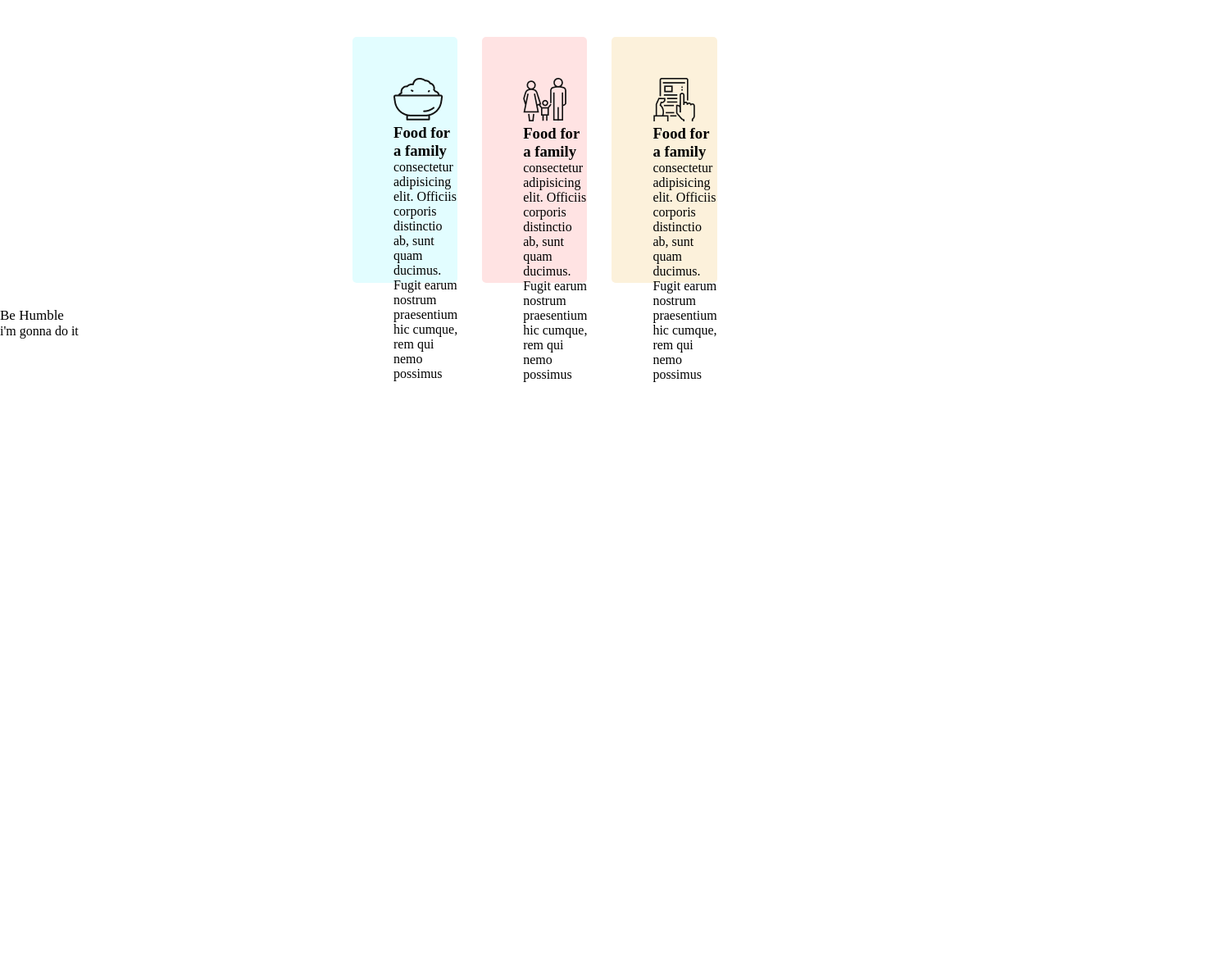
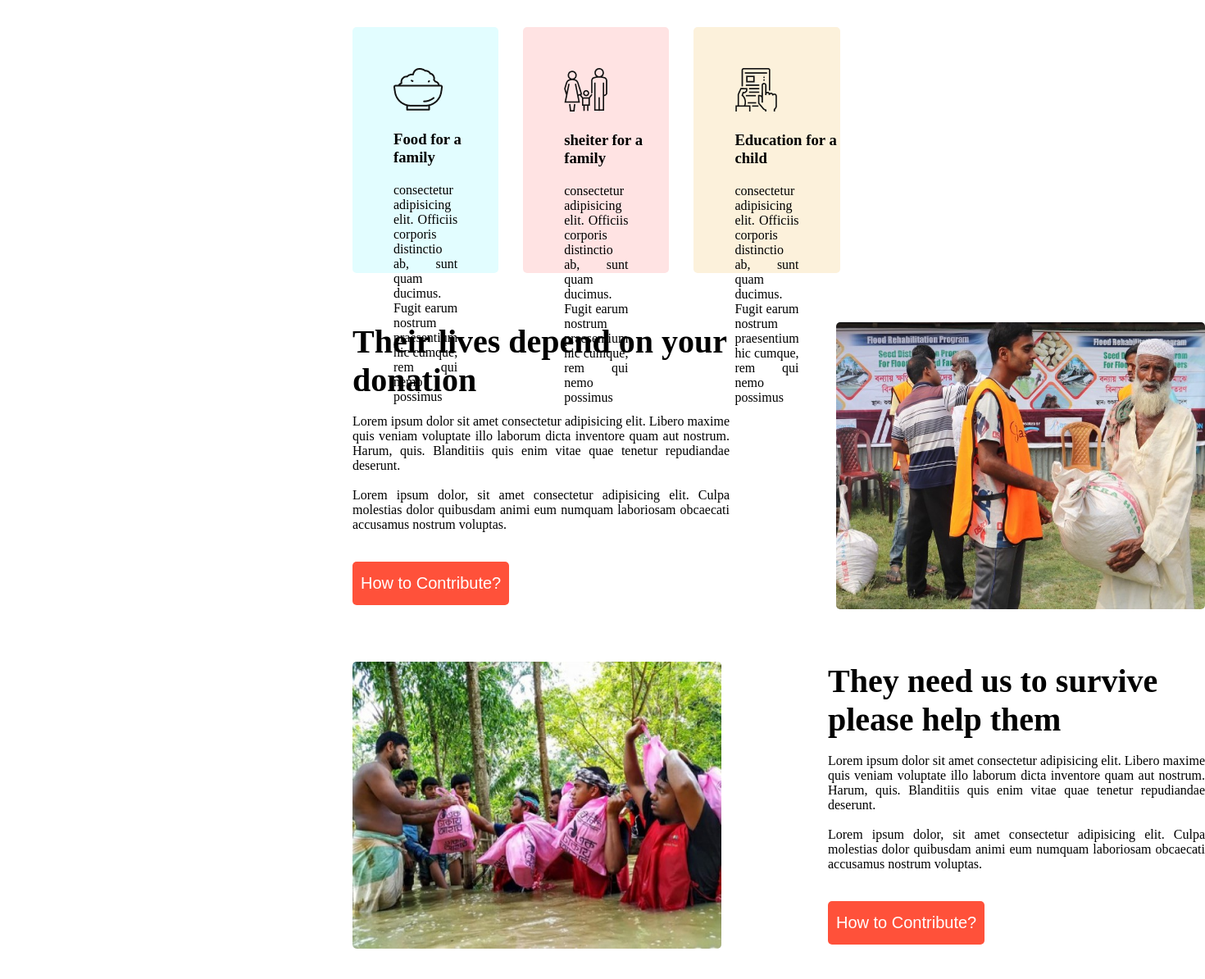
Before and after one commit to bayzidhasan6666/donate-repo, a plain HTML site: page index.html in a window 1280 px wide. Shown: the part 1090-2284 px from the top of the page at 82% size, 1470 px wide, since content can reach past the window. Before the commit the page ends 1556 px from the top, so only its background shows below. Drawn offline with Linux system fonts and the light colour scheme.

Commit message:
second commit

```diff
--- a/index.html
+++ b/index.html
@@ -29,7 +29,7 @@
                 <li class="n">5000tk</li>
             </ul>
         </div>
-        <p class="other amout">Other Amount (Taka)</p><br>
+        <p class="opacity">Other Amount (Taka)</p><br>
         <hr><br>
         <button class="btn">Donate Now</button>
        </div>
@@ -41,21 +41,45 @@
         </div>
         <section class="donate">
             <div class="food">
-                <img src="icons/food.png" alt="">
-                <h3>Food for a family</h3>
-                <p>consectetur adipisicing elit. Officiis corporis distinctio ab, sunt quam ducimus. Fugit earum nostrum praesentium hic cumque, rem qui nemo possimus</p>
+                <img class="i" src="icons/food.png" alt="">
+                <h3 class="t">Food for a family</h3>
+                <p class="d">consectetur adipisicing elit. Officiis corporis distinctio ab, sunt quam ducimus. Fugit earum nostrum praesentium hic cumque, rem qui nemo possimus</p>
             </div>
             <div class="sheiter">
-                <img src="icons/shelter.png" alt="">
-                <h3>Food for a family</h3>
-                <p>consectetur adipisicing elit. Officiis corporis distinctio ab, sunt quam ducimus. Fugit earum nostrum praesentium hic cumque, rem qui nemo possimus</p>
+                <img class="i" src="icons/shelter.png" alt="">
+                <h3 class="t">sheiter for a family</h3>
+                <p class="d">consectetur adipisicing elit. Officiis corporis distinctio ab, sunt quam ducimus. Fugit earum nostrum praesentium hic cumque, rem qui nemo possimus</p>
             </div>
             <div class="education">
-                <img src="icons/Frame-1.png" alt="">
-                <h3>Food for a family</h3>
-                <p>consectetur adipisicing elit. Officiis corporis distinctio ab, sunt quam ducimus. Fugit earum nostrum praesentium hic cumque, rem qui nemo possimus</p>
+                <img class="i" src="icons/Frame-1.png" alt="">
+                <h3 class="t">Education for a child</h3>
+                <p class="d">consectetur adipisicing elit. Officiis corporis distinctio ab, sunt quam ducimus. Fugit earum nostrum praesentium hic cumque, rem qui nemo possimus</p>
             </div>
         </section>
+        <section class="lives">
+            <div>
+                <h3 class="lives-t">Their lives depend on your donation</h3><br>
+                <p class="lives-d">Lorem ipsum dolor sit amet consectetur adipisicing elit. Libero maxime quis veniam voluptate illo laborum dicta inventore quam aut nostrum. Harum, quis. Blanditiis quis enim vitae quae tenetur repudiandae deserunt.</p><br>
+                <p class="lives-d">Lorem ipsum dolor, sit amet consectetur adipisicing elit. Culpa molestias dolor quibusdam animi eum numquam laboriosam obcaecati accusamus nostrum voluptas.</p><br><br>
+                <button>How to Contribute?</button>
+            </div>
+            <div>
+                <img class="lives-i" src="images/donation10.jpg" alt="">
+            </div>
+        </section>
+        <section class="lives">
+            <div>
+                <img class="lives-i" src="images/donation11.jpg" alt="">
+            </div>
+            <div>
+                <h3 class="lives-t">They need us to survive please help them</h3><br>
+                <p class="lives-d">Lorem ipsum dolor sit amet consectetur adipisicing elit. Libero maxime quis veniam voluptate illo laborum dicta inventore quam aut nostrum. Harum, quis. Blanditiis quis enim vitae quae tenetur repudiandae deserunt.</p><br>
+                <p class="lives-d">Lorem ipsum dolor, sit amet consectetur adipisicing elit. Culpa molestias dolor quibusdam animi eum numquam laboriosam obcaecati accusamus nostrum voluptas.</p><br><br>
+                <button>How to Contribute?</button>
+            </div>
+
+        </section>
+
 
     </main>
     <footer>
--- a/style.css
+++ b/style.css
@@ -26,7 +26,7 @@ header{
 
 }
 .description{
-    font-size: 17px;
+    font-size: 15px;
     font-weight: normal;
 
 }
@@ -36,7 +36,10 @@ header{
 .today{
     text-align: center;
 }
-
+hr{
+    width: 557px;
+    margin: 0 auto;
+}
 .plan{
     text-align: center;
 }
@@ -68,6 +71,7 @@ button{
     color: red;
     border: 2px solid red;
 }
+
 /* donate section */
 .donate{
     display: flex;
@@ -104,3 +108,35 @@ button{
     border-radius: 5px;
     padding-left: 50px;
 }
+.donate .i{
+    margin-bottom: 20px;
+}
+.donate .t{
+    margin-bottom: 20px;
+}
+.donate .d{
+    margin-right: 50px;
+    text-align: justify;
+}
+/* lives styles */
+.lives{
+    display: flex;
+    padding: 30px;
+    gap: 130px;
+    margin: 0 400px;
+}
+.lives .lives-t{
+    font-size: 40px;
+}
+.lives .lives-d{
+     width: 460px;
+     text-align: justify;
+}
+.lives .lives-i{
+     height: 350px;
+     width: 450px;
+     border-radius: 5px;
+}
+.today .opacity{
+    color: rgb(179, 177, 177);
+}
```
